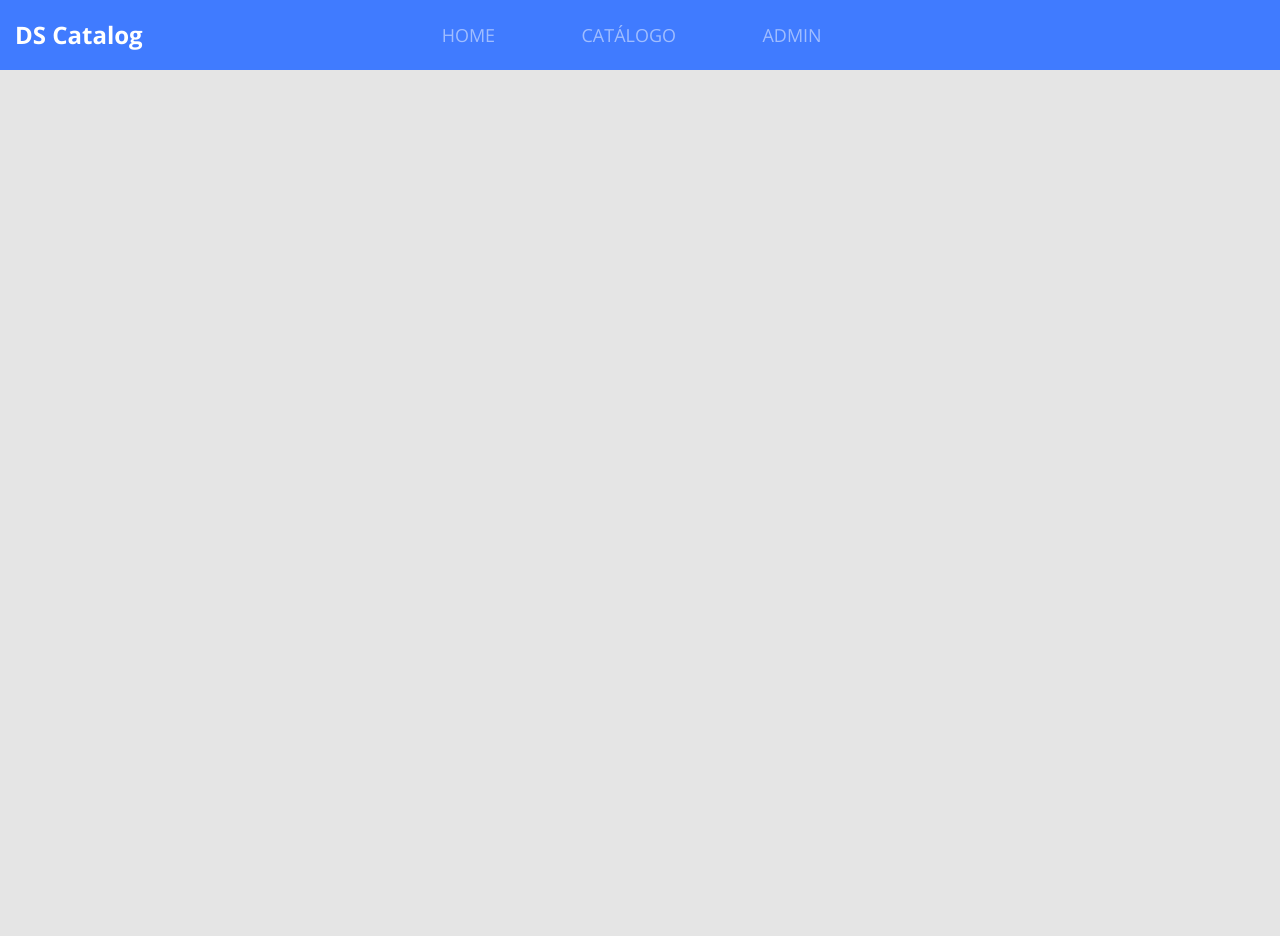
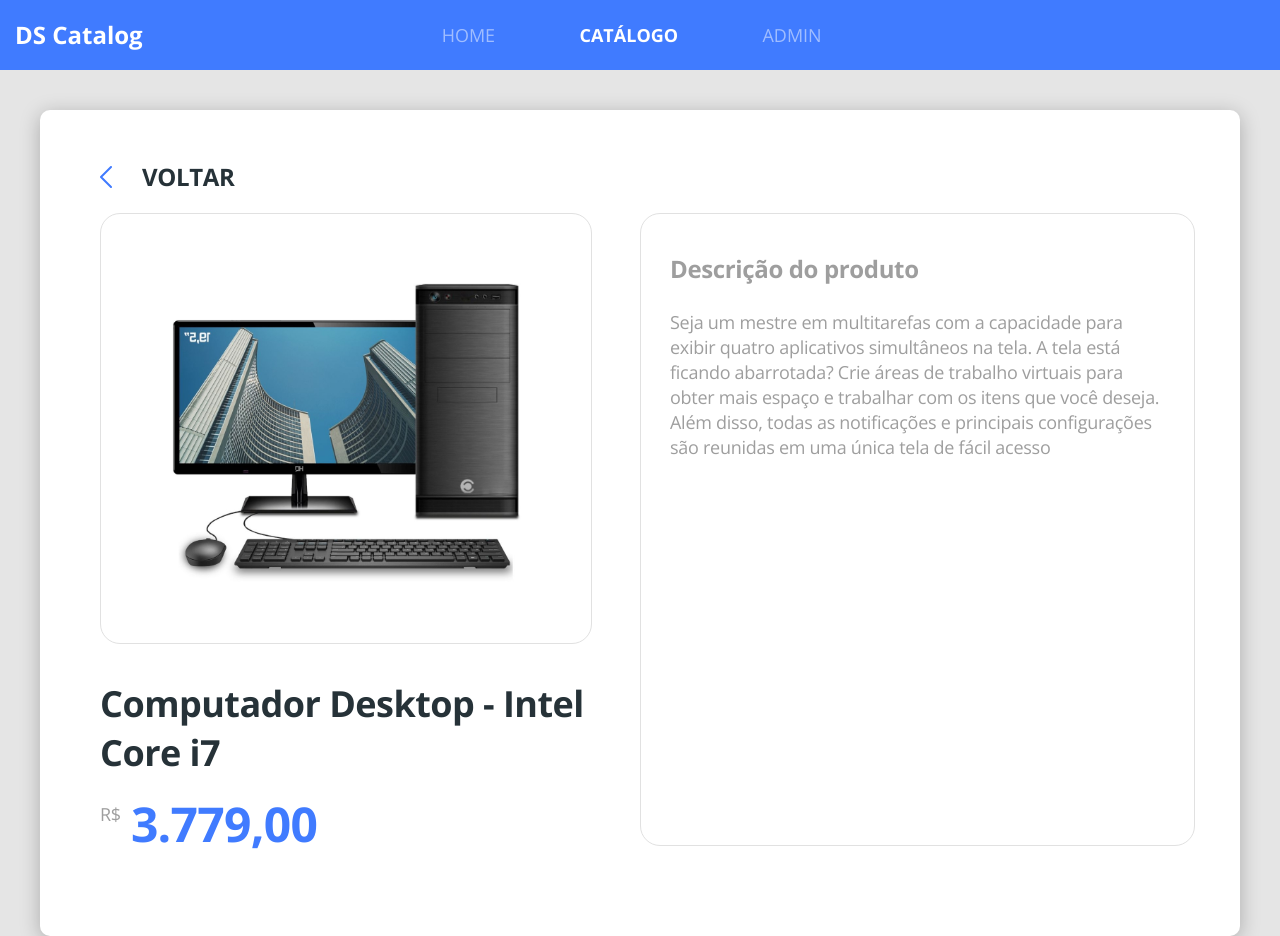
Before and after one commit to JosueAO/dscatalog-bootcamp-devsuperior2021, a React (Create React App) app in the folder front-web/: page /products/1 in a window 1280 px wide. Before the commit the page ends 800 px from the top, so only its background shows below. Built offline with nearby package versions, Linux system fonts and the light colour scheme.

Commit message:
Add products details

```diff
--- a/front-web/src/Routes.tsx
+++ b/front-web/src/Routes.tsx
@@ -3,6 +3,7 @@ import { BrowserRouter, Switch, Route } from "react-router-dom";
 import Navbar from "./core/componentes/Navbar";
 import Admin from "./pages/Admin";
 import Catalog from "./pages/Catalog";
+import ProductDetails from "./pages/Catalog/components/ProductDetails";
 import Home from "./pages/Home";
 
 const Routes = () => (
@@ -12,8 +13,11 @@ const Routes = () => (
       <Route path="/" exact>
         <Home />
       </Route>
-      <Route path="/catalog">
+      <Route path="/products" exact>
         <Catalog />
+      </Route>
+      <Route path="/products/:productId">
+        <ProductDetails />
       </Route>
       <Route path="/admin">
         <Admin />
--- a/front-web/src/core/componentes/Buttonicon/index.tsx
+++ b/front-web/src/core/componentes/Buttonicon/index.tsx
@@ -1,7 +1,7 @@
 import React from "react";
 import "./styles.scss";
 import { ReactComponent as ArrowIcon } from "../../assets/images/arrow.svg";
-import { type } from "os";
+//import { type } from "os";
 
 type Props = {
     text: string;
--- a/front-web/src/core/componentes/Buttonicon/styles.scss
+++ b/front-web/src/core/componentes/Buttonicon/styles.scss
@@ -12,4 +12,5 @@
     display: flex;
     align-items: center;
     justify-content: center;
+    color: #FFF;
 }
--- a/front-web/src/core/componentes/Navbar/index.tsx
+++ b/front-web/src/core/componentes/Navbar/index.tsx
@@ -17,7 +17,7 @@ const Navbar = () => (
           </NavLink>
         </li>
         <li>
-          <NavLink to="/catalog" activeClassName="active">
+          <NavLink to="/products" activeClassName="active">
               CATÁLOGO
           </NavLink>
         </li>
--- /dev/null
+++ b/front-web/src/core/componentes/ProductPrice/index.tsx
@@ -0,0 +1,17 @@
+import React from "react";
+import './styles.scss';
+
+type Props = {
+    price: string
+}
+
+const ProductPrice = ({ price }: Props) => (
+  <div className="product-price-container">
+    <span className="product-currency">R$</span>
+    <h3 className="product-price">
+        {price}
+    </h3>
+  </div>
+);
+
+export default ProductPrice;
--- /dev/null
+++ b/front-web/src/core/componentes/ProductPrice/styles.scss
@@ -0,0 +1,19 @@
+.product-price-container {
+    margin-top: 25px;
+    display: flex;
+  }
+
+  .product-currency {
+    font-size: 18px;
+    line-height: 25px;
+    letter-spacing: -0.015em;
+    color: #9e9e9e;
+  }
+
+  .product-price {
+    font-size: 32px;
+    line-height: 44px;
+    letter-spacing: -0.015em;
+    color: #407bff;
+    margin-left: 10px;
+  }
--- a/front-web/src/pages/Catalog/components/ProductCard/index.tsx
+++ b/front-web/src/pages/Catalog/components/ProductCard/index.tsx
@@ -1,5 +1,6 @@
 import React from 'react';
 import { ReactComponent as ProductImage } from '../../../../core/assets/images/product.svg';
+import ProductPrice from '../../../../core/componentes/ProductPrice';
 import './styles.scss';
 
 const ProductCard = () => (
@@ -9,10 +10,7 @@ const ProductCard = () => (
            <h6 className="product-name">
                Computador Desktop - Intel Core i7
             </h6>
-            <div className="product-price-container">
-                <span className="product-currency">R$</span>
-                <h3 className="product-price">2.779,00</h3>
-            </div>
+            <ProductPrice price="2.779,00" />
        </div>
     </div>
 );
--- a/front-web/src/pages/Catalog/components/ProductCard/styles.scss
+++ b/front-web/src/pages/Catalog/components/ProductCard/styles.scss
@@ -14,24 +14,5 @@
   font-size: 18px;
   line-height: 25px;
   letter-spacing: -0.015em;
+  color: #263238;
 }
-
-.product-price-container {
-  margin-top: 25px;
-  display: flex;
-}
-
-.product-currency {
-  font-size: 18px;
-  line-height: 25px;
-  letter-spacing: -0.015em;
-  color: #9e9e9e;
-}
-
-.product-price {
-  font-size: 32px;
-  line-height: 44px;
-  letter-spacing: -0.015em;
-  color: #407bff;
-  margin-left: 10px;
-}
--- /dev/null
+++ b/front-web/src/pages/Catalog/components/ProductDetails/index.tsx
@@ -0,0 +1,51 @@
+import React from "react";
+import { Link, useParams } from "react-router-dom";
+import { ReactComponent as ArrowIcon } from "../../../../core/assets/images/arrow.svg";
+import { ReactComponent as ProductImage } from "../../../../core/assets/images/product.svg";
+import ProductPrice from "../../../../core/componentes/ProductPrice";
+import "./styles.scss";
+
+type ParamsType = {
+  productId: string;
+};
+
+const ProductDetails = () => {
+  const { productId } = useParams<ParamsType>();
+
+  console.log(productId);
+
+  return (
+    <div className="product-details-container">
+      <div className="card-base border-radius-20 product-details">
+        <Link to="/products" className="product-details-goback">
+          <ArrowIcon className="icon-goback" />
+          <h1 className="text-goback">voltar</h1>
+        </Link>
+        <div className="row">
+          <div className="col-6 pr-5">
+            <div className="product-details-card text-center">
+              <ProductImage className="product-details-image" />
+            </div>
+            <h1 className="product-details-name">
+              Computador Desktop - Intel Core i7
+            </h1>
+            <ProductPrice price="3.779,00" />
+          </div>
+          <div className="col-6 product-details-card">
+            <h1 className="product-description-title">Descrição do produto</h1>
+            <p className="product-description-text">
+              Seja um mestre em multitarefas com a capacidade para exibir quatro
+              aplicativos simultâneos na tela. A tela está ficando abarrotada?
+              Crie áreas de trabalho virtuais para obter mais espaço e trabalhar
+              com os itens que você deseja. Além disso, todas as notificações e
+              principais configurações são reunidas em uma única tela de fácil
+              acesso
+            </p>
+          </div>
+        </div>
+      </div>
+    </div>
+  );
+};
+
+export default ProductDetails;
--- /dev/null
+++ b/front-web/src/pages/Catalog/components/ProductDetails/styles.scss
@@ -0,0 +1,66 @@
+.product-details-container {
+  margin-top: 40px;
+  padding-left: 40px;
+  padding-right: 40px;
+}
+
+.product-details {
+  padding: 50px 60px 90px 60px;
+}
+
+.product-details-goback {
+  display: flex;
+  align-items: center;
+  margin-bottom: 20px;
+}
+
+.icon-goback {
+  color: #407bff;
+  transform: rotate(-180deg);
+  margin-right: 30px;
+}
+
+.text-goback {
+  font-size: 24px;
+  line-height: 33px;
+  letter-spacing: -0.015em;
+  color: #263238;
+  text-transform: uppercase;
+}
+
+.product-details-card {
+  border: 1px solid #e1e1e1;
+  border-radius: 20px;
+  padding: 38px 29px;
+}
+
+.product-details-image {
+  width: 353px;
+  height: 353px;
+}
+
+.product-description-title {
+  font-size: 24px;
+  line-height: 33px;
+  letter-spacing: -0.015em;
+  color: #9e9e9e;
+  margin-bottom: 25px;
+}
+
+.product-description-text {
+  font-size: 18px;
+  line-height: 25px;
+  letter-spacing: -0.015em;
+  color: #9e9e9e;
+}
+
+.product-details-name {
+  font-size: 36px;
+  line-height: 49px;
+  letter-spacing: -0.015em;
+  margin-top: 35px;
+}
+
+.product-details .product-price {
+  font-size: 48px;
+}
--- a/front-web/src/pages/Catalog/index.tsx
+++ b/front-web/src/pages/Catalog/index.tsx
@@ -1,4 +1,5 @@
 import React from "react";
+import { Link } from 'react-router-dom'
 import ProductCard from "./components/ProductCard";
 import "./styles.scss";
 
@@ -8,17 +9,15 @@ const Catalog = () => (
         Catálogo de produtos
     </h1>
     <div className="catalog-products">
-        <ProductCard />
-        <ProductCard />
-        <ProductCard />
-        <ProductCard />
-        <ProductCard />
-        <ProductCard />
-        <ProductCard />
-        <ProductCard />
-        <ProductCard />
-        <ProductCard />
-        <ProductCard />
+        <Link to="products/1"><ProductCard /></Link>
+        <Link to="products/2"><ProductCard /></Link>
+        <Link to="products/3"><ProductCard /></Link>
+        <Link to="products/4"><ProductCard /></Link>
+        <Link to="products/5"><ProductCard /></Link>
+        <Link to="products/6"><ProductCard /></Link>
+        <Link to="products/7"><ProductCard /></Link>
+        <Link to="products/8"><ProductCard /></Link>
+        <Link to="products/9"><ProductCard /></Link>
     </div>
   </div>
 );
--- a/front-web/src/pages/Home/index.tsx
+++ b/front-web/src/pages/Home/index.tsx
@@ -15,7 +15,7 @@ const Home = () => (
           Ajudaremos você a encontrar os melhores <br /> produtos disponíveis no
           mercado.
         </p>
-        <Link to="/catalog">
+        <Link to="/products">
           <ButtonIcon text="inicie agora sua busca" />
         </Link>
       </div>
```
Also changed, not shown: front-web/src/core/assets/images/arrow.svg, 1 other file (tests, documents, lock files or other folders).
